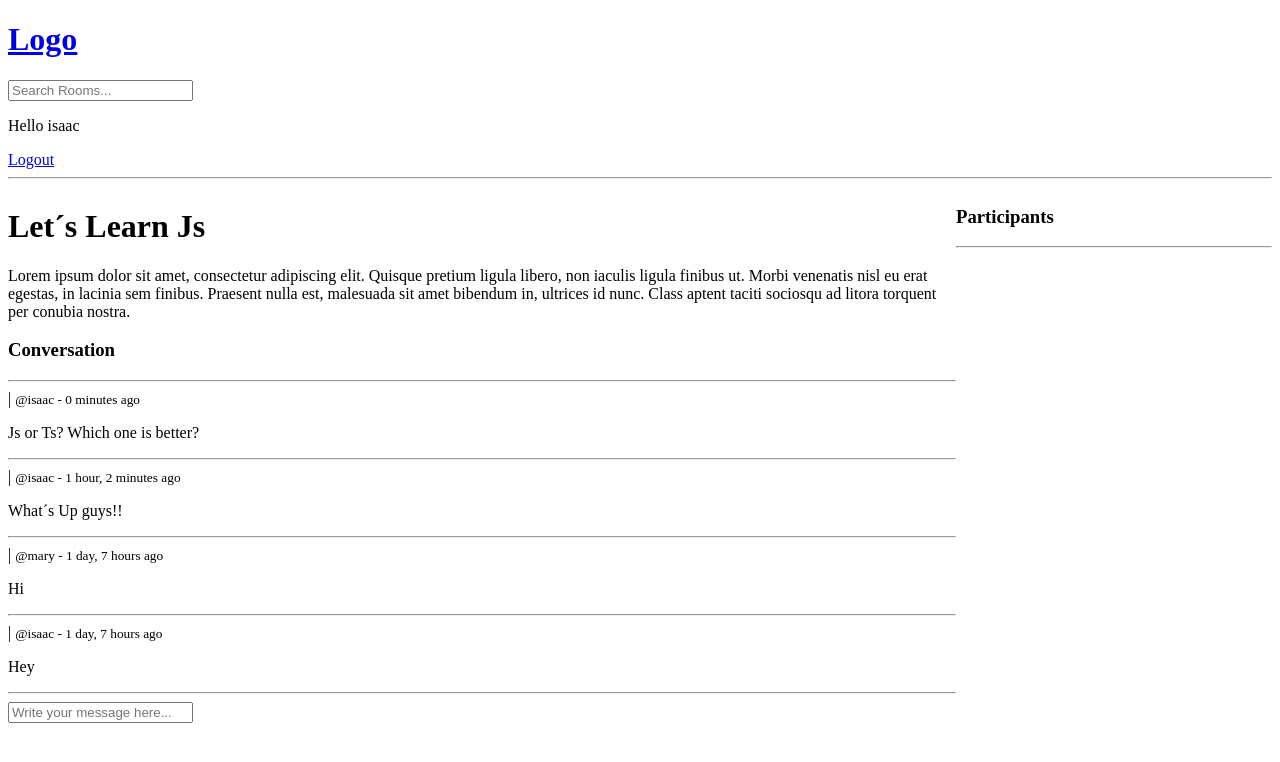
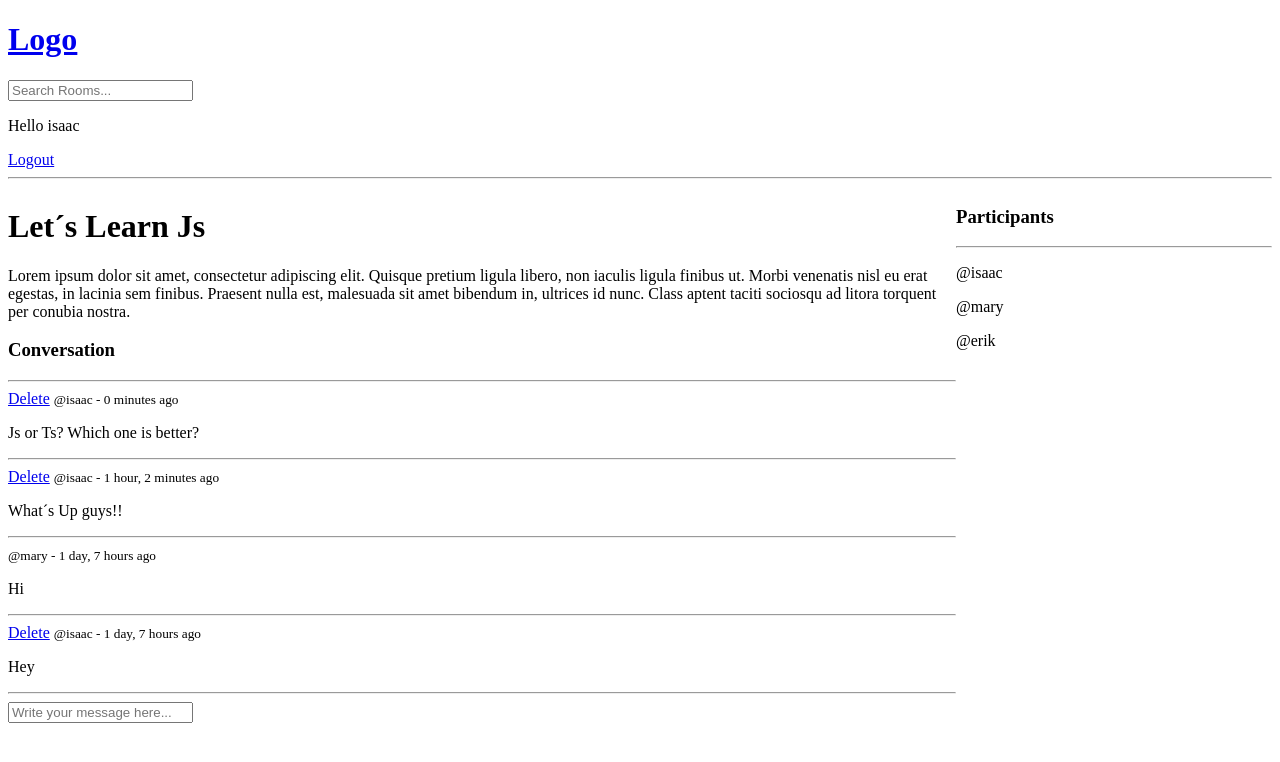
Before and after one commit to IsaacNascimento/StudyBud_Django, a Django app: page /room/1/ in a window 1280 px wide. Shown: the top 762 px of the page. Run offline with Django 4.2, Linux system fonts and the light colour scheme; a user stored in the database is signed in; data comes from the database, SQL or seed files in the repository; both versions use the stored data as it was after the commit.

Commit message:
Delete messages and CRUD messages almost done. Getting into activity feed

```diff
--- a/studybud/base/templates/base/home.html
+++ b/studybud/base/templates/base/home.html
@@ -5,7 +5,7 @@
 <style>
    .home-container{
       display: grid;
-      grid-template-columns: 1fr 3fr;
+      grid-template-columns: 1fr 3fr 1fr;
    }
 </style>
 
--- a/studybud/base/templates/base/room.html
+++ b/studybud/base/templates/base/room.html
@@ -19,7 +19,9 @@
 
       {% for message in room_messages %}
       <div>
-        |
+        {% if request.user == message.user %}
+        <a href="{% url 'delete-message' message.id%}">Delete</a>
+        {% endif %}
         <small>@{{message.user}} - {{message.created|timesince}} ago</small>
         <p>{{message.body}}</p>
         <hr />
@@ -44,6 +46,11 @@
   <div>
     <h3>Participants</h3>
     <hr>
+    {% for user in participants %}
+      <div>
+        <p>@{{user.username}}</p>
+      </div>
+    {% endfor %}
   </div>
 
 
--- a/studybud/base/urls.py
+++ b/studybud/base/urls.py
@@ -12,4 +12,6 @@ urlpatterns = [
     path('create-room/', views.createRoom, name='create-room'),
     path('update-room/<str:pk>', views.updateRoom, name='update-room'),
     path('delete-room/<str:pk>', views.deleteRoom, name='delete-room'),
+
+    path('delete-message/<str:pk>', views.deleteMessage, name='delete-message'),
 ];
--- a/studybud/base/views.py
+++ b/studybud/base/views.py
@@ -82,6 +82,7 @@ def home(req):
 def room(req, pk):
     room = Room.objects.get(id=pk);
     room_messages = room.message_set.all().order_by('-created');
+    participants = room.participants.all();
 
     if req.method == 'POST':
         message = Message.objects.create(
@@ -89,9 +90,10 @@ def room(req, pk):
             room=room,
             body=req.POST.get('body'),
         );
+        room.participants.add(req.user);
         return redirect('room', pk=room.id);
 
-    context = {'room': room, 'room_messages': room_messages};
+    context = {'room': room, 'room_messages': room_messages, 'participants': participants};
     return render(req, 'base/room.html', context);
 
 
@@ -136,3 +138,16 @@ def deleteRoom(req, pk):
         room.delete();
         return redirect('home');
     return render(req, 'base/delete.html', {'obj': room});
+
+
+@login_required(login_url='login')
+def deleteMessage(req, pk):
+    message = Message.objects.get(id=pk);
+
+    if req.user != message.user:
+        return HttpResponse('You are not allowed here!');
+
+    if req.method == 'POST':
+        message.delete();
+        return redirect('home');
+    return render(req, 'base/delete.html', {'obj': message});
```
Also changed, not shown: studybud/db.sqlite3.
